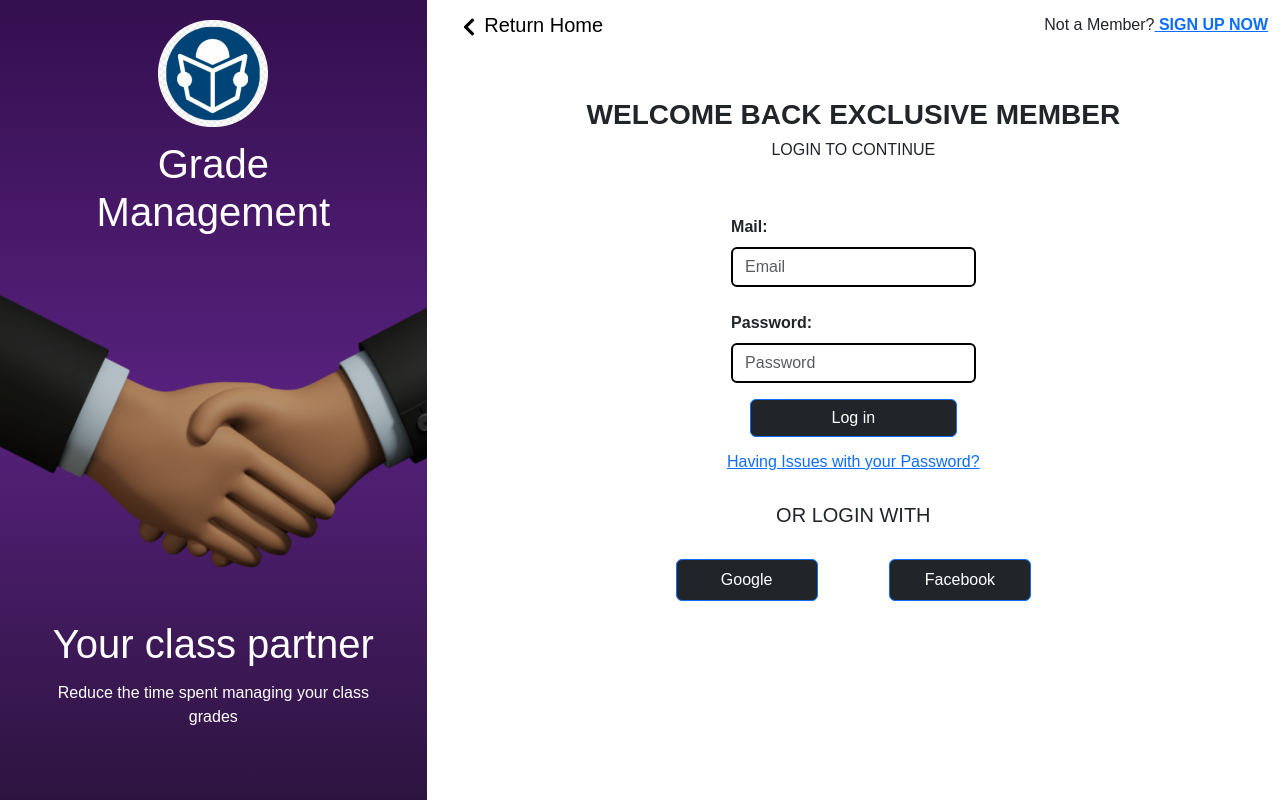
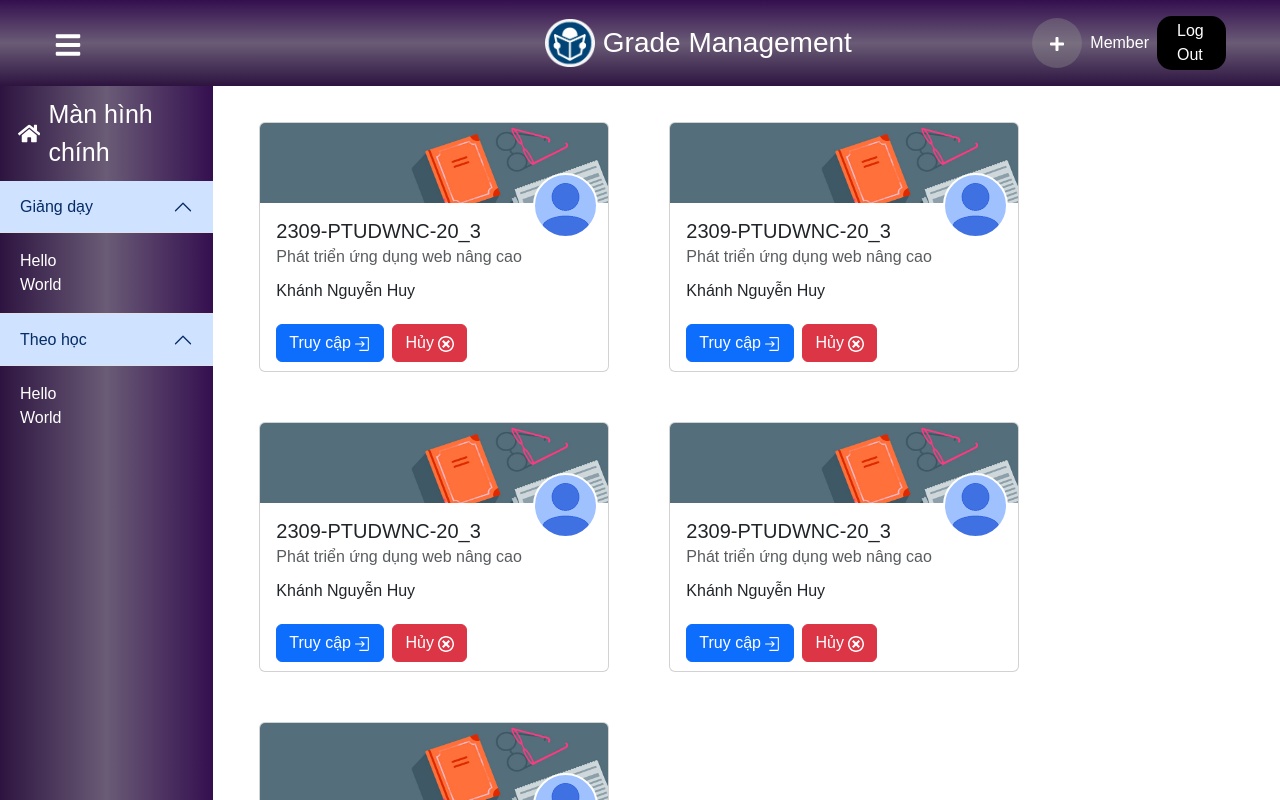
Before and after one commit to Cuongparish/Finalproject-webnc, a React (Create React App) app in the folder front-end/: page /home in a window 1280 px wide. Before the commit this address led to /login. Shown: the top 800 px of the page. Built offline with nearby package versions, Linux system fonts and the light colour scheme; no server answers; a web font is replaced by a local one.

Commit message:
create accordion

```diff
--- a/front-end/src/App.css
+++ b/front-end/src/App.css
@@ -106,6 +106,11 @@
   background-image: linear-gradient(to left, #340f4f, #6a5b76, #2d1440);
 }
 
+.menu-left > .accordion-button {
+  background: none;
+}
+
+
 .element-left.nav-link {
   font-size: 25px;
   color: #ffffff;
--- a/front-end/src/App.js
+++ b/front-end/src/App.js
@@ -45,10 +45,15 @@ function App() {
       <Routes>
         <Route path="/" element={<Navigate to="/introduction" />} />
         <Route path="/introduction" exact element={<LandingPage />} />
+        {/* <Route
+          exact
+          path="/home"
+          element={user ? <Home user={user} /> : <Navigate to="/login" />}
+        /> */}
         <Route
           exact
           path="/home"
-          element={user ? <Home user={user} /> : <Navigate to="/login" />}
+          element={<Home user={user} />}
         />
         <Route
           exact
--- /dev/null
+++ b/front-end/src/service/class.service.js
@@ -0,0 +1 @@
+import axios from "axios";
--- a/front-end/src/views/Home.js
+++ b/front-end/src/views/Home.js
@@ -1,5 +1,5 @@
 import { React, useState } from 'react';
-import { Row, Col, Image, Nav, NavDropdown, Dropdown, Modal, Button, Form } from 'react-bootstrap';
+import { Row, Col, Image, Nav, NavDropdown, Dropdown, Modal, Button, Form, Accordion } from 'react-bootstrap';
 import { FaBars, FaHome, FaPlus } from "react-icons/fa";
 import ClassRoom from '../components/ClassRoom';
 // import AuthService from "../service/auth.service";
@@ -54,13 +54,34 @@ const Home = () => {
                         </Nav.Link>
                         {/* <Nav.Link eventKey="link-1">Các</Nav.Link>
                         <Nav.Link eventKey="link-2">Link</Nav.Link> */}
-                        <NavDropdown title={<span><FaHome className='mx-2' /> Các lớp tham gia </span>} id="nav-dropdown">
+                        {/* <NavDropdown title={<span><FaHome className='mx-2' /> Các lớp tham gia </span>} id="nav-dropdown">
                             <NavDropdown.Item eventKey="2.1">Web nâng cao</NavDropdown.Item>
                             <NavDropdown.Item eventKey="2.2">Web cơ bản</NavDropdown.Item>
                             <NavDropdown.Item eventKey="2.3">Cơ sở dữ liệu</NavDropdown.Item>
                             {/* <NavDropdown.Divider />
-                            <NavDropdown.Item eventKey="4.4">Separated link</NavDropdown.Item> */}
-                        </NavDropdown>
+                            <NavDropdown.Item eventKey="4.4">Separated link</NavDropdown.Item>
+                        </NavDropdown> */}
+
+                        <Accordion defaultActiveKey={['0', '1']} alwaysOpen flush>
+                            <Accordion.Item className='menu-left text-white' eventKey="0">
+                                <Accordion.Header>Giảng dạy</Accordion.Header>
+                                <Accordion.Body>
+                                    <Row>
+                                        <div>Hello</div>
+                                        <div>World</div>
+                                    </Row>
+                                </Accordion.Body>
+                            </Accordion.Item>
+                            <Accordion.Item className='menu-left text-white' eventKey="1">
+                                <Accordion.Header>Theo học</Accordion.Header>
+                                <Accordion.Body>
+                                    <Row>
+                                        <div>Hello</div>
+                                        <div>World</div>
+                                    </Row>
+                                </Accordion.Body>
+                            </Accordion.Item>
+                        </Accordion>
                     </Nav>
                 </Col>
 
@@ -81,11 +102,11 @@ const Home = () => {
                 <Modal.Body>
                     <Form>
                         <Form.Group className="mb-3" controlId="name">
-                            <Form.Label className='mb-0' style={{ fontSize: '20px'}}>Mã lớp</Form.Label>
+                            <Form.Label className='mb-0' style={{ fontSize: '20px' }}>Mã lớp</Form.Label>
                             <Form.Text className='mb-2' style={{ display: 'block' }} muted>
                                 Đề nghị giáo viên của bạn cung cấp mã lớp rồi nhập mã đó vào đây.
                             </Form.Text>
-                            <Form.Control type="text"/>
+                            <Form.Control type="text" />
                         </Form.Group>
                         <Form.Text className='mb-2' style={{ display: 'block' }} muted>
                             <span className='fw-bold'>Cách đăng nhập bằng mã lớp học:</span>
@@ -112,15 +133,15 @@ const Home = () => {
                     <Form>
                         <Form.Group className="mb-3" controlId="name">
                             <Form.Label>Tên lớp học (bắt buộc)</Form.Label>
-                            <Form.Control type="text"/>
+                            <Form.Control type="text" />
                         </Form.Group>
                         <Form.Group className="mb-3" controlId="topic">
                             <Form.Label>Chủ đề</Form.Label>
-                            <Form.Control type="text"/>
+                            <Form.Control type="text" />
                         </Form.Group>
                         <Form.Group className="mb-3" controlId="room_name">
                             <Form.Label>Phòng</Form.Label>
-                            <Form.Control type="text"/>
+                            <Form.Control type="text" />
                         </Form.Group>
                     </Form>
                 </Modal.Body>
```
Lines whose indentation alone changed are shown as unchanged.
